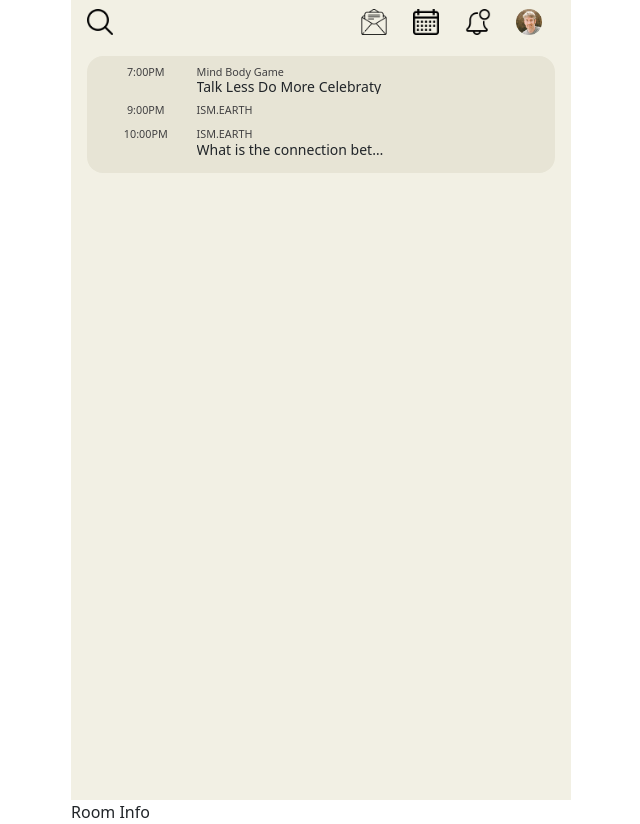
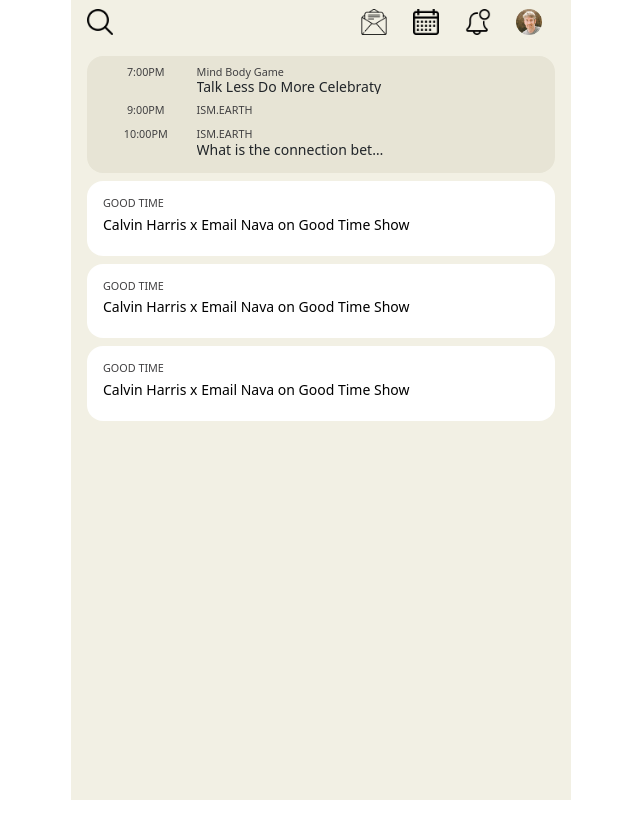
Before and after one commit to adarshtiwari1998/clubhouse-web-app, a React (Create React App) app: page /home in a window 1280 px wide. Shown: the whole page, without its empty margins (319-959 px from the left). After the commit the page ends 800 px from the top, so only its background shows below. Built offline with nearby package versions, Linux system fonts and the light colour scheme.

Commit message:
components-> roominfocard styling added

```diff
--- a/src/Components/RoomInfoCard.js
+++ b/src/Components/RoomInfoCard.js
@@ -1,10 +1,25 @@
-import React from 'react'
+import React, {useState, useEffect} from "react";
+import style from "../style/roomCard.module.css";
+import Data from "../Data/RoomCard.json";
 
-function RoomInfoCard() {
+function RoomInfoCard(props) {
     return (
-        <div>
-            Room Info
-        </div>
+      <>
+       {/* This helps to show the data in a json object on frontend on one place */}
+       {/* {Data.map((item) => JSON.stringify(item))} */}
+       {Data.map((item) => {
+           return (
+           <div>
+             <div>
+                 <div className={style.room_card_container}>
+                   <h6>{item.title}</h6>
+                   <h2>{item.sub_title}</h2>
+                 </div>
+             </div>
+           </div>
+        );
+       })}
+      </>
     )
 }
 
--- a/src/pages/Home.js
+++ b/src/pages/Home.js
@@ -11,8 +11,6 @@ function Home() {
       <Header />
       <div className={style.home_container}>
        <DailyInfoCard />
-      </div>
-      <div className="">
        <RoomInfoCard />
       </div>
     </>
--- /dev/null
+++ b/src/style/roomCard.module.css
@@ -0,0 +1,20 @@
+.room_card_container {
+    background: #fff;
+    padding: 1em 1em;
+    border-radius:  1em;
+    border: none;
+    margin-top: 0.5em;
+}
+
+.room_card_container h6 {
+    font-size: 0.675em;
+    color: var(--textColor);
+    font-weight: 500;
+}
+
+.room_card_container h2 {
+    font-size: 0.875em;
+    font-weight: 500;
+    line-height: 1;
+    color: #000000;
+}
```
